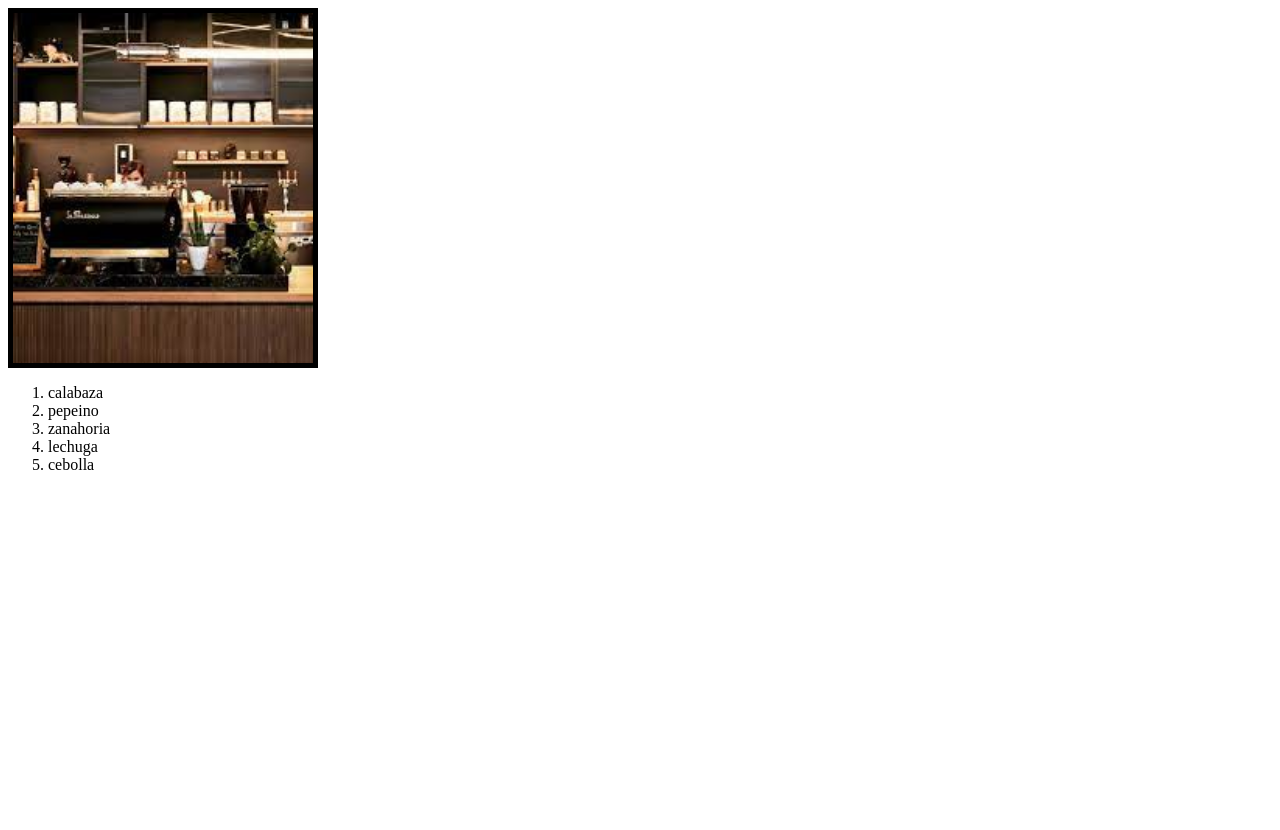
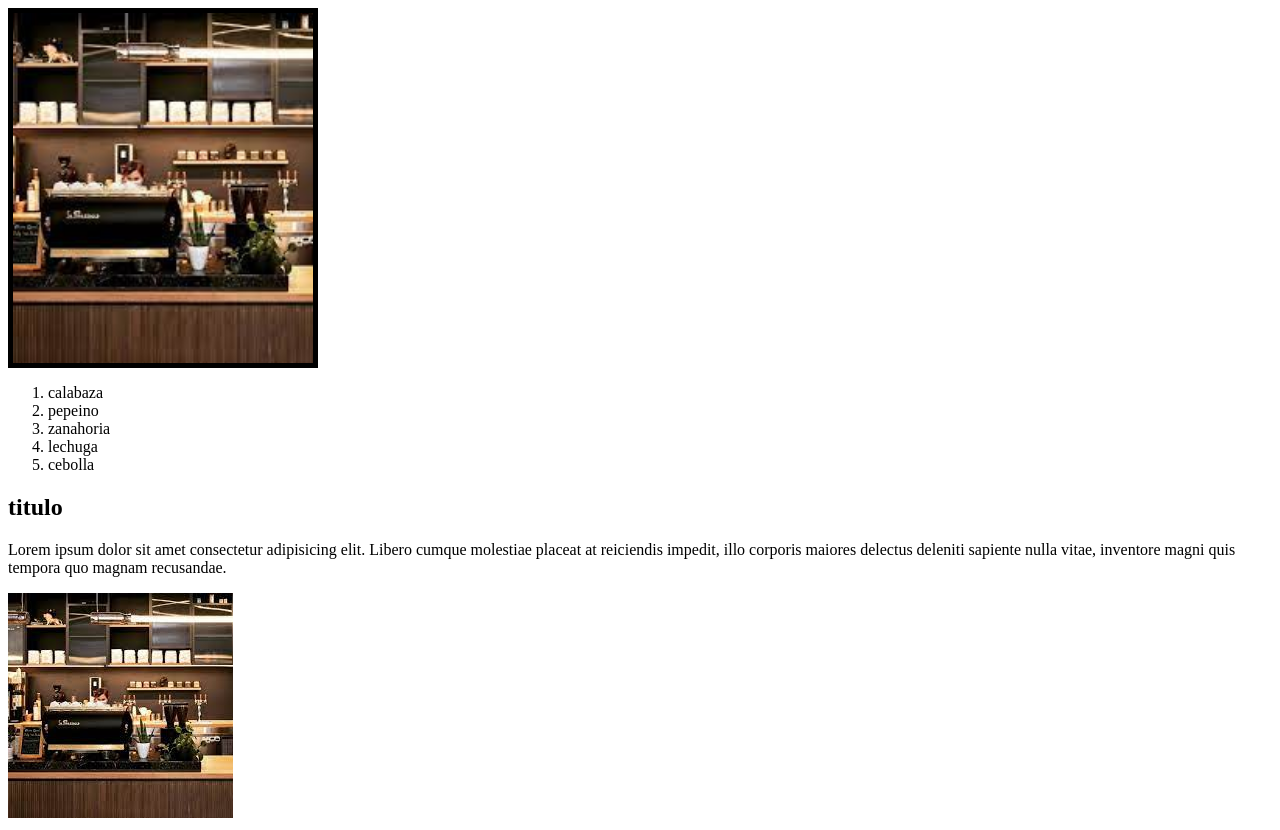
Before and after one commit to germangauna/animaciones, a plain HTML site: page index.html in a window 1280 px wide. Before the commit the page ends 800 px from the top, so only its background shows below. Drawn offline with Linux system fonts and the light colour scheme.

Commit message:
nueva section

```diff
--- a/index.html
+++ b/index.html
@@ -44,5 +44,16 @@ de este pondremos el titulo, descripciony a lo ultimo un enlace -->
         <li>cebolla</li>
     </ol>
 
+    <section>
+        <div>
+            <h1>titulo</h1>
+            <p>Lorem ipsum dolor sit amet consectetur adipisicing elit.
+                Libero cumque molestiae placeat at reiciendis impedit,
+                illo corporis maiores delectus deleniti sapiente nulla
+                vitae, inventore magni quis tempora quo magnam recusandae.</p>
+        </div>
+        <img src="./multimedia/cafe11.jpg" alt="cafe">
+    </section>
+
 </body>
 </html>
```
